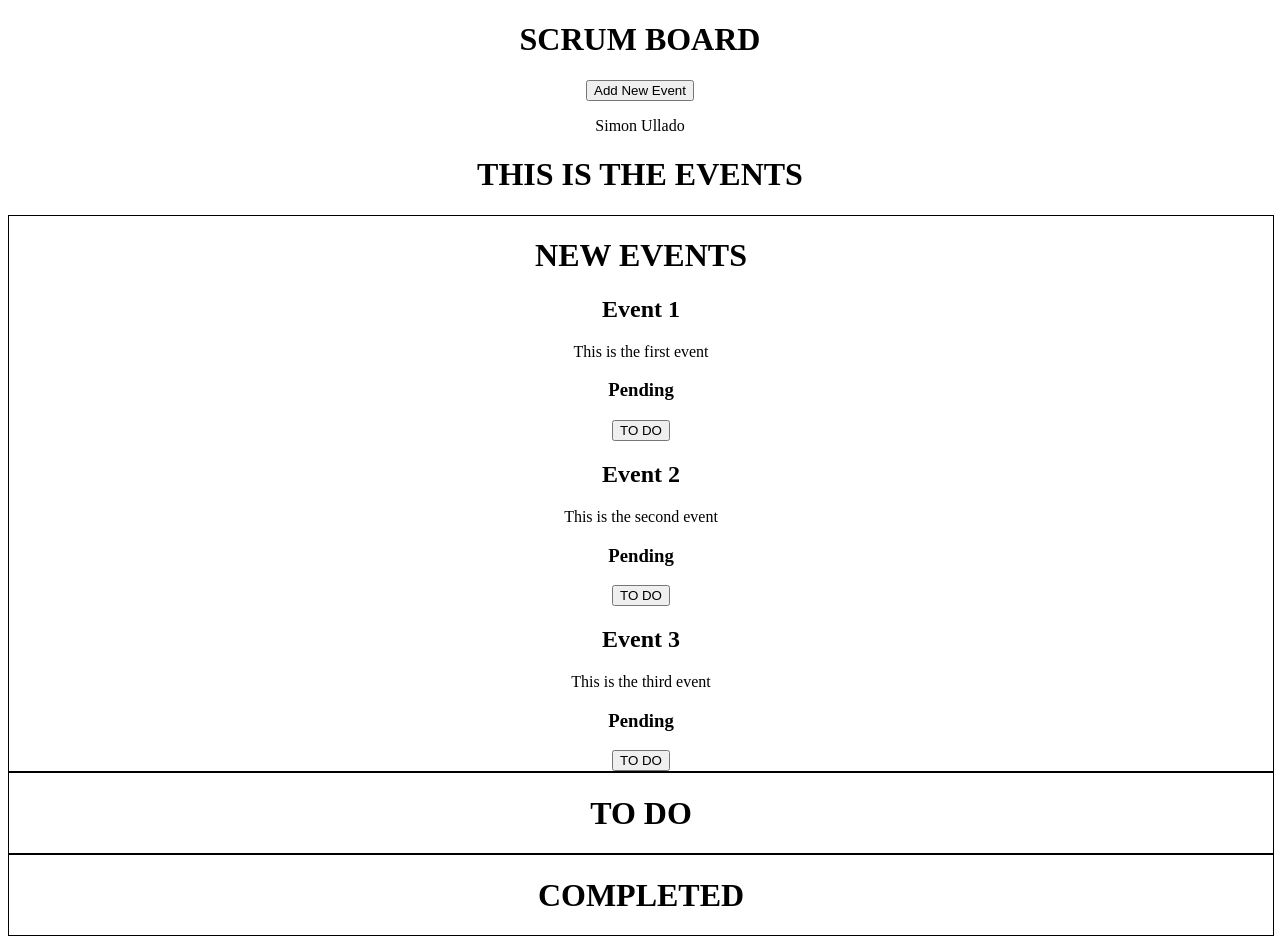
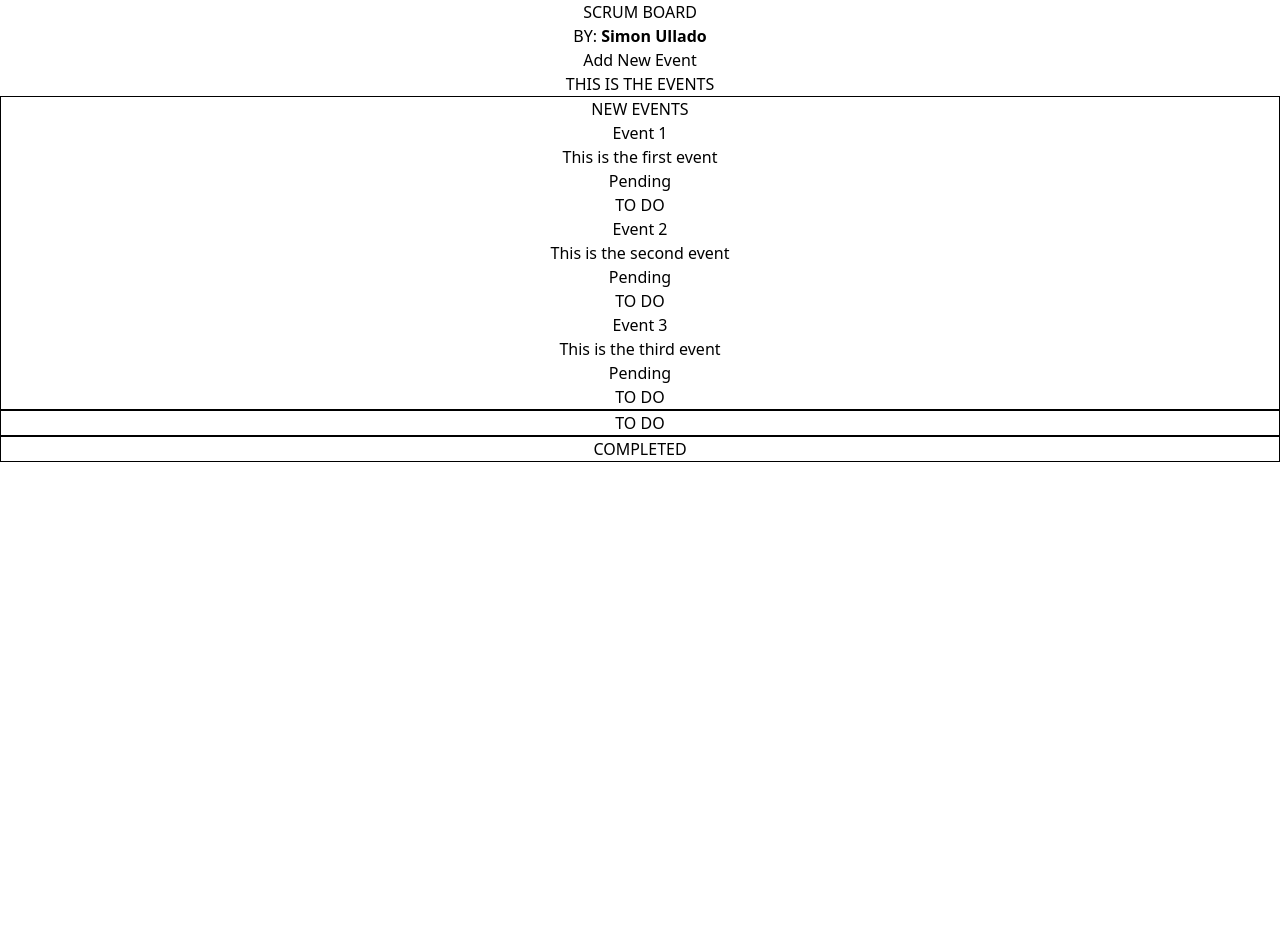
Before and after one commit to smnlld/scrum-board, a React (Create React App) app: page / in a window 1280 px wide. After the commit the page ends 800 px from the top, so only its background shows below. Built offline with nearby package versions, Linux system fonts and the light colour scheme.

Commit message:
installed tailwind css

```diff
--- a/package.json
+++ b/package.json
@@ -15,7 +15,8 @@
     "start": "react-scripts start",
     "build": "react-scripts build",
     "test": "react-scripts test",
-    "eject": "react-scripts eject"
+    "eject": "react-scripts eject",
+    "build:css": "npx tailwindcss build src/App.css"
   },
   "eslintConfig": {
     "extends": [
@@ -34,5 +35,8 @@
       "last 1 firefox version",
       "last 1 safari version"
     ]
+  },
+  "devDependencies": {
+    "tailwindcss": "^3.2.7"
   }
 }
--- a/src/App.css
+++ b/src/App.css
@@ -1,3 +1,6 @@
+@tailwind base;
+@tailwind components;
+@tailwind utilities;
 .App {
   text-align: center;
 }
--- a/src/components/Header.js
+++ b/src/components/Header.js
@@ -4,8 +4,9 @@ export const Header = ({onAdd}) => {
   return (
     <>
       <h1>SCRUM BOARD </h1>
+      <p>BY: <strong>Simon Ullado</strong></p>
       <button onClick={onAdd}> Add New Event</button>
-      <p>Simon Ullado</p>
+
     </>
   );
 };
--- a/src/components/Pending.js
+++ b/src/components/Pending.js
@@ -19,6 +19,7 @@ export const Pending = ({ events, statusUpdate, setEvents }) => {
                     <h3> {event.status}</h3>
                   </p>
                   <button
+                  className="btn btn-blue"
                     key={event.id}
                     onClick={() => {
                       statusUpdate(event.id, "Todo");
--- /dev/null
+++ b/tailwind.config.js
@@ -0,0 +1,10 @@
+/** @type {import('tailwindcss').Config} */
+module.exports = {
+  content: [
+    "./src/**/*.{js,jsx,ts,tsx}"
+  ],
+  theme: {
+    extend: {},
+  },
+  plugins: [],
+}
```
Also changed, not shown: 1 other file (tests, documents, lock files or other folders).
